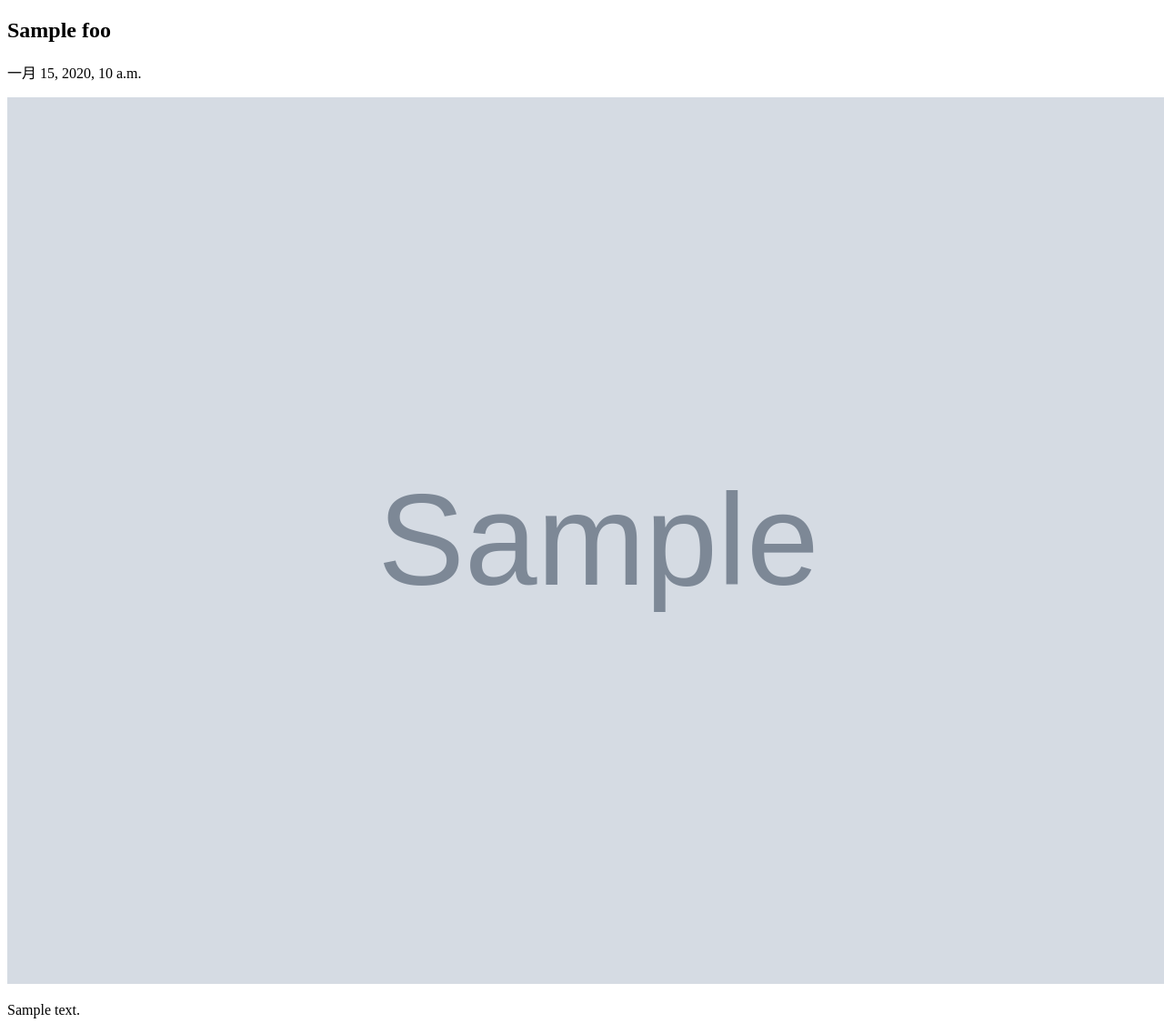
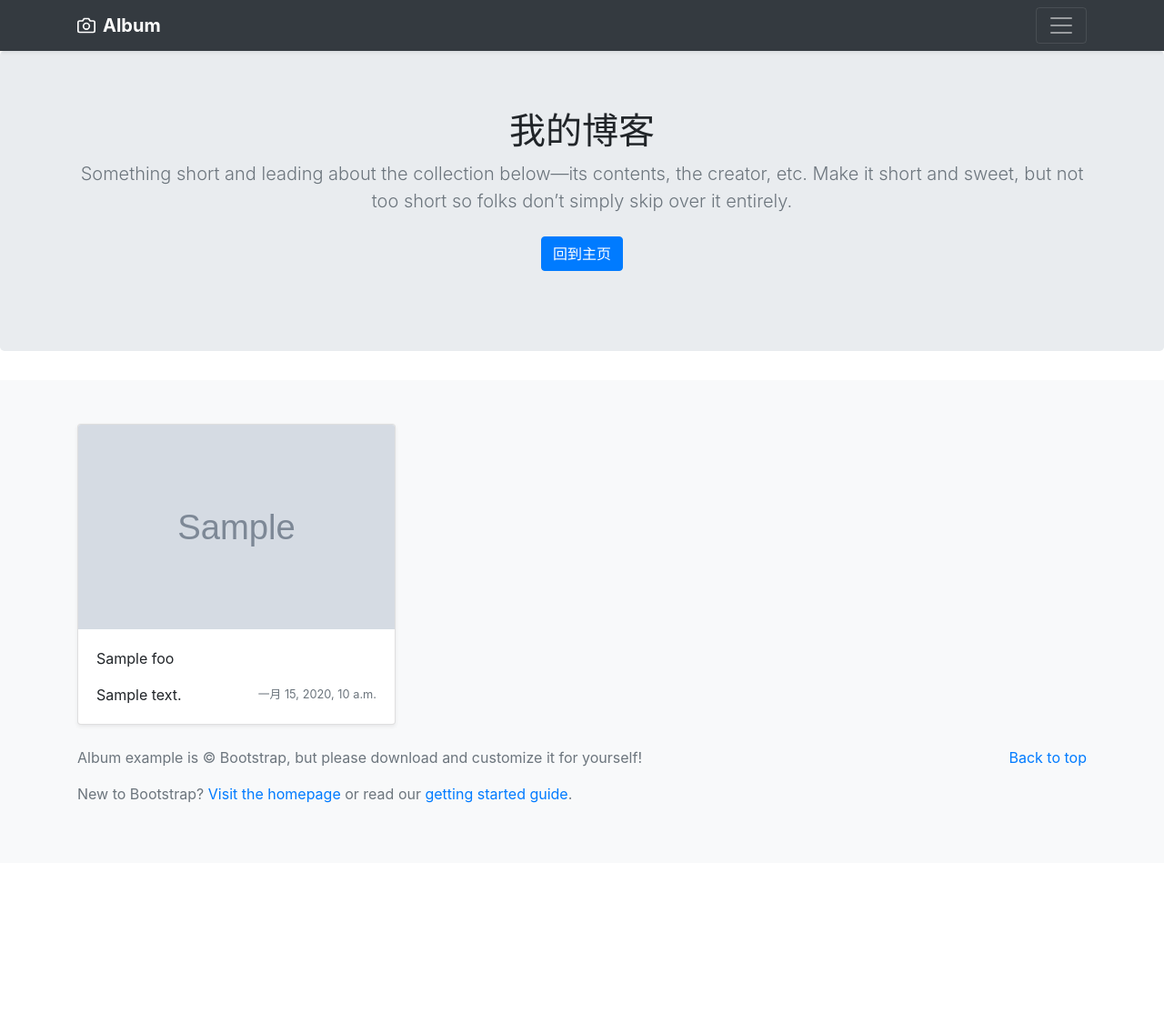
Before and after one commit to xipinfan/port, a Django app: template blog/templates/blog.html in a window 1280 px wide. Shown: the whole page at 91% size. After the commit the page ends 883 px from the top, so only its background shows below. Run offline with Django 3.2, Linux system fonts and the light colour scheme; the template is opened without the code that fills it: most values are stand-ins (such as "Sample title", 1, 10 or a date in 2020); grey boxes marked "Sample" are stand-in pictures; data that the repository does not hold is empty; some libraries are stand-ins or nearby versions.

Commit message:
调整了一下页面跳转以及网页格式

```diff
--- a/blog/models.py
+++ b/blog/models.py
@@ -10,3 +10,6 @@
 
     def __str__(self):
         return self.title
+
+    def short_text(self):
+        return self.text[:12] + '.....'
--- a/blog/templates/blog.html
+++ b/blog/templates/blog.html
@@ -1,15 +1,130 @@
-<!DOCTYPE html>
+<!doctype html>
 <html lang="en">
   <head>
-    <meta charset="UTF-8">
-    <title>博客</title>
+    <meta charset="utf-8">
+    <meta name="viewport" content="width=device-width, initial-scale=1, shrink-to-fit=no">
+    <meta name="description" content="">
+    <meta name="author" content="Mark Otto, Jacob Thornton, and Bootstrap contributors">
+    <meta name="generator" content="Jekyll v3.8.6">
+    <title>Album example · Bootstrap</title>
+
+    <link rel="canonical" href="https://getbootstrap.com/docs/4.4/examples/album/">
+
+    <!-- Bootstrap core CSS -->
+<link rel="stylesheet" href="https://stackpath.bootstrapcdn.com/bootstrap/4.4.1/css/bootstrap.min.css" integrity="sha384-Vkoo8x4CGsO3+Hhxv8T/Q5PaXtkKtu6ug5TOeNV6gBiFeWPGFN9MuhOf23Q9Ifjh" crossorigin="anonymous">
+
+    <!-- Favicons -->
+<link rel="apple-touch-icon" href="/docs/4.4/assets/img/favicons/apple-touch-icon.png" sizes="180x180">
+<link rel="icon" href="/docs/4.4/assets/img/favicons/favicon-32x32.png" sizes="32x32" type="image/png">
+<link rel="icon" href="/docs/4.4/assets/img/favicons/favicon-16x16.png" sizes="16x16" type="image/png">
+<link rel="manifest" href="/docs/4.4/assets/img/favicons/manifest.json">
+<link rel="mask-icon" href="/docs/4.4/assets/img/favicons/safari-pinned-tab.svg" color="#563d7c">
+<link rel="icon" href="/docs/4.4/assets/img/favicons/favicon.ico">
+<meta name="msapplication-config" content="/docs/4.4/assets/img/favicons/browserconfig.xml">
+<meta name="theme-color" content="#563d7c">
+
+
+    <style>
+        pre{
+            white-space: pre-wrap;
+            word-wrap: break-word;
+            text-align: center;
+            font-size: 20px;
+        }
+      .bd-placeholder-img {
+        font-size: 1.125rem;
+        text-anchor: middle;
+        -webkit-user-select: none;
+        -moz-user-select: none;
+        -ms-user-select: none;
+        user-select: none;
+      }
+        #fuck{
+            background-color: white;
+        }
+      @media (min-width: 768px) {
+        .bd-placeholder-img-lg {
+          font-size: 3.5rem;
+        }
+      }
+    </style>
   </head>
   <body>
+    <header>
+  <div class="collapse bg-dark" id="navbarHeader">
+    <div class="container">
+      <div class="row">
+        <div class="col-sm-8 col-md-7 py-4">
+          <h4 class="text-white">About</h4>
+          <p class="text-muted">Add some information about the album below, the author, or any other background context. Make it a few sentences long so folks can pick up some informative tidbits. Then, link them off to some social networking sites or contact information.</p>
+        </div>
+        <div class="col-sm-4 offset-md-1 py-4">
+          <h4 class="text-white">Contact</h4>
+          <ul class="list-unstyled">
+            <li><a href="#" class="text-white">Follow on Twitter</a></li>
+            <li><a href="#" class="text-white">Like on Facebook</a></li>
+            <li><a href="#" class="text-white">Email me</a></li>
+          </ul>
+        </div>
+      </div>
+    </div>
+  </div>
+  <div class="navbar navbar-dark bg-dark shadow-sm">
+    <div class="container d-flex justify-content-between">
+      <a href="#" class="navbar-brand d-flex align-items-center">
+        <svg xmlns="http://www.w3.org/2000/svg" width="20" height="20" fill="none" stroke="currentColor" stroke-linecap="round" stroke-linejoin="round" stroke-width="2" aria-hidden="true" class="mr-2" viewBox="0 0 24 24" focusable="false"><path d="M23 19a2 2 0 0 1-2 2H3a2 2 0 0 1-2-2V8a2 2 0 0 1 2-2h4l2-3h6l2 3h4a2 2 0 0 1 2 2z"/><circle cx="12" cy="13" r="4"/></svg>
+        <strong>Album</strong>
+      </a>
+      <button class="navbar-toggler" type="button" data-toggle="collapse" data-target="#navbarHeader" aria-controls="navbarHeader" aria-expanded="false" aria-label="Toggle navigation">
+        <span class="navbar-toggler-icon"></span>
+      </button>
+    </div>
+  </div>
+</header>
+
+<main role="main">
+
+  <section class="jumbotron text-center">
+    <div class="container">
+      <h1>我的博客</h1>
+      <p class="lead text-muted">Something short and leading about the collection below—its contents, the creator, etc. Make it short and sweet, but not too short so folks don’t simply skip over it entirely.</p>
+      <p>
+        <a href=".." class="btn btn-primary my-2">回到主页</a>
+      </p>
+    </div>
+  </section>
+    <div class="album py-5 bg-light">
+    <div class="container">
+
+      <div class="row">
           {% for foo in text %}
-        <h2>{{ foo.title }}</h2>
-        <p>{{ foo.date }}</p>
-        <img src="{{ foo.image.url }}" height="40%" width="1300px" alt="">
-        <p>{{ foo.text }}</p>
+              <div class="col-md-4">
+                  <div class="card mb-4 shadow-sm">
+                      <a href="{{ foo.image.url }}"><img class="bd-placeholder-img card-img-top" title="憨批{{ foo.titlesta }}" width="100%" height="225" src="{{ foo.image.url }}"></img></a>
+                    <div class="card-body">
+                      <p class="card-text">{{ foo.title }}</p>
+                      <div class="d-flex justify-content-between align-items-center">
+                        <div>{{ foo.short_text }}</div>
+                        <small class="text-muted">{{ foo.date }}</small>
+                      </div>
+                    </div>
+                  </div>
+              </div>
           {% endfor %}
+
+      </div>
+  </div>
+<footer class="text-muted">
+  <div class="container">
+    <p class="float-right">
+      <a href="#">Back to top</a>
+    </p>
+    <p>Album example is &copy; Bootstrap, but please download and customize it for yourself!</p>
+    <p>New to Bootstrap? <a href="https://getbootstrap.com/">Visit the homepage</a> or read our <a href="/docs/4.4/getting-started/introduction/">getting started guide</a>.</p>
+  </div>
+</footer>
+  <script src="https://code.jquery.com/jquery-3.4.1.slim.min.js" integrity="sha384-J6qa4849blE2+poT4WnyKhv5vZF5SrPo0iEjwBvKU7imGFAV0wwj1yYfoRSJoZ+n" crossorigin="anonymous"></script>
+<script src="https://cdn.jsdelivr.net/npm/popper.js@1.16.0/dist/umd/popper.min.js" integrity="sha384-Q6E9RHvbIyZFJoft+2mJbHaEWldlvI9IOYy5n3zV9zzTtmI3UksdQRVvoxMfooAo" crossorigin="anonymous"></script>
+<script src="https://stackpath.bootstrapcdn.com/bootstrap/4.4.1/js/bootstrap.min.js" integrity="sha384-wfSDF2E50Y2D1uUdj0O3uMBJnjuUD4Ih7YwaYd1iqfktj0Uod8GCExl3Og8ifwB6" crossorigin="anonymous"></script>
   </body>
 </html>
--- a/templates/index.html
+++ b/templates/index.html
@@ -78,11 +78,11 @@
 
   <section class="jumbotron text-center">
     <div class="container">
-      <h1>Album example</h1>
+      <h1>我的主页</h1>
       <p class="lead text-muted">Something short and leading about the collection below—its contents, the creator, etc. Make it short and sweet, but not too short so folks don’t simply skip over it entirely.</p>
       <p>
-        <a href="#" class="btn btn-primary my-2">Main call to action</a>
-        <a href="#" class="btn btn-secondary my-2">Secondary action</a>
+        <a href="blog" class="btn btn-primary my-2">进入我的博客</a>
+        <a href="admin" class="btn btn-secondary my-2">进入后台</a>
       </p>
     </div>
   </section>
```
Also changed, not shown: mage/mage/charm_SxZAdhK.png (added). Lines whose indentation alone changed are shown as unchanged.
